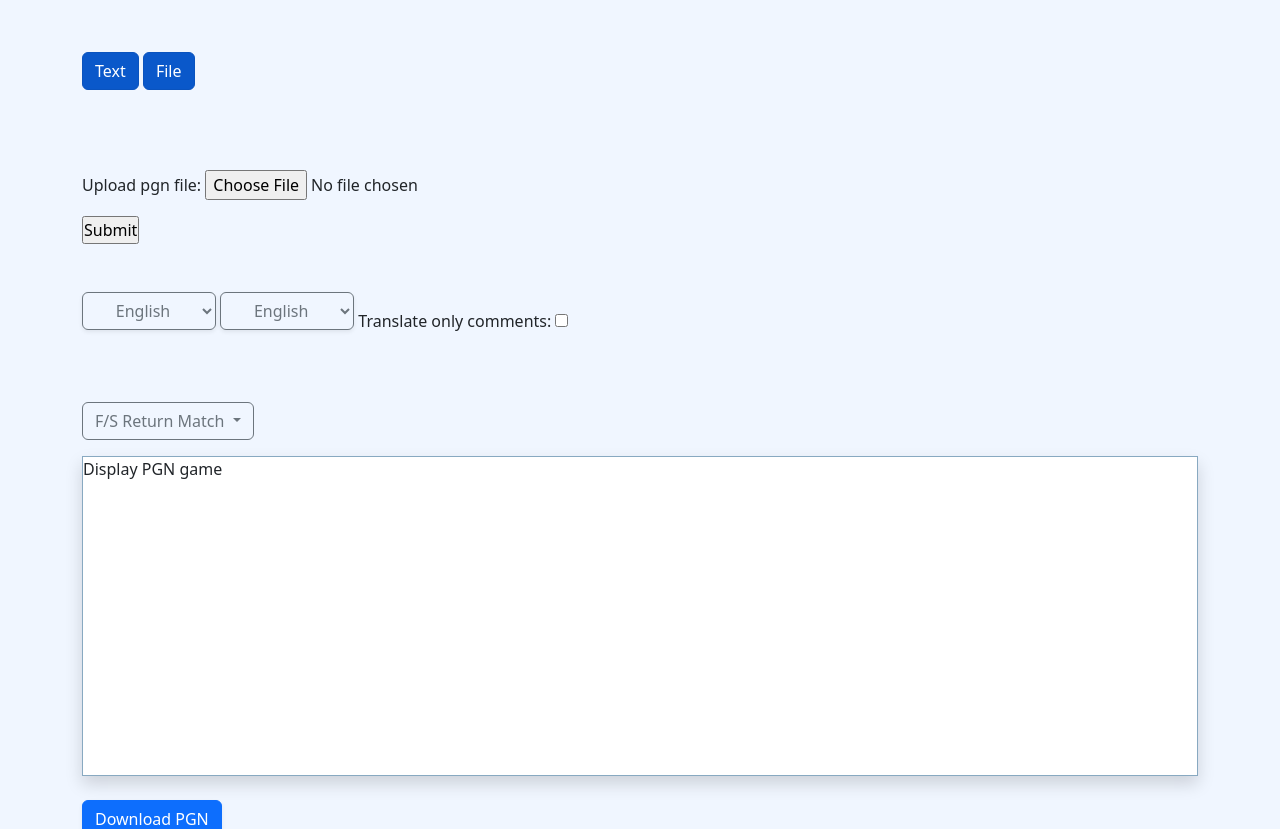
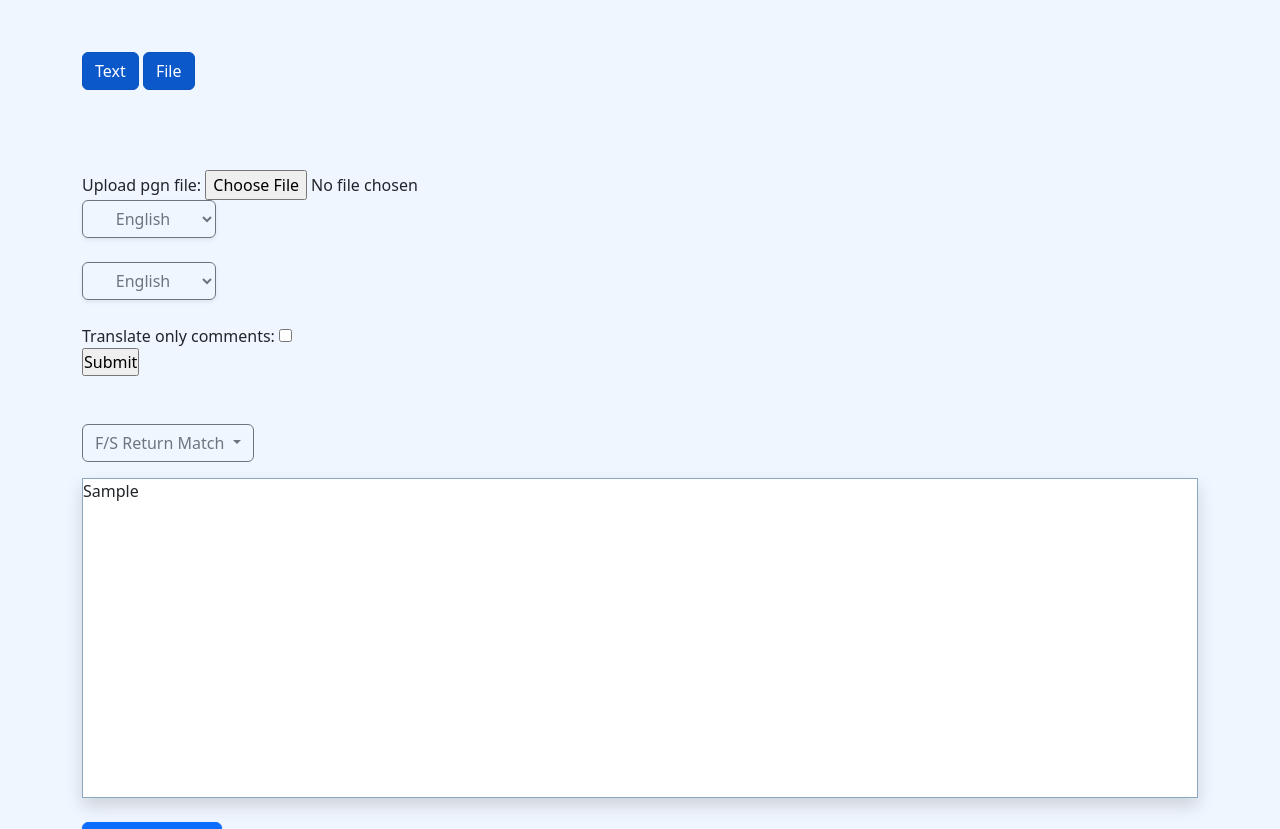
Before and after one commit to edlouhau/pgn-translator-app, a Django app: template app/pgn_translator/templates/pgn_translator/file_upload.html in a window 1280 px wide. Shown: the part 165-994 px from the top of the page. Run offline with Django 4.2, Linux system fonts and the light colour scheme; tables that the repository leaves empty hold one stand-in row (values such as "Sample post"); the template is opened without the code that fills it: values that come from a table or form of the project are taken from there, most other values are stand-ins (such as "Sample title", 1, 10 or a date in 2020); some libraries are stand-ins or nearby versions.

Commit message:
Display the uploaded file on the file upload page.

```diff
--- a/app/pgn_translator/templates/components/translation_menu.html
+++ /dev/null
@@ -1,11 +0,0 @@
-<!DOCTYPE html>
-<section>
-    <form id="forms" action="{% url 'translated_game' %}" method="post">
-        {% csrf_token %}
-        <div class="d-flex mt-5">
-            <div class="target__form">
-                {{ source_form}}
-            </div>
-        </div>
-    </form>
-</section>
--- a/app/pgn_translator/templates/pgn_translator/file_upload.html
+++ b/app/pgn_translator/templates/pgn_translator/file_upload.html
@@ -8,13 +8,14 @@
 {% include 'components/pages_selection.html' %}
 
 
-  <form method="POST" enctype="multipart/form-data">
+  <form id="upload_file_forms"  method="POST" enctype="multipart/form-data">
     {% csrf_token %}
-    {{ input_pgn_file.as_p }}
+    {{ input_pgn_file.as_div }}
+    {{ source_form.as_div}}
     <input type="submit" value="Submit">
   </form>
 
-  {% include 'components/translation_menu.html' %}
+
 
   <div class="dropdown mt-5">
     <button class="btn btn-outline-secondary dropdown-toggle btn-block" type="button" id="dropdownMenuButton" data-toggle="dropdown" aria-haspopup="true" aria-expanded="false">
@@ -28,7 +29,7 @@
   </div>
 
   <div class="pgn__game shadow mt-3">
-    <p>Display PGN game</p>
+    <p>{{ translated_game }}</p>
   </div>
    <a href="{}" class="btn btn-primary shadow-sm mt-4 translate__btn">Download PGN </a>
 </section>
```
Also changed, not shown: app/pgn_translator/views.py (+6 -5 lines).
